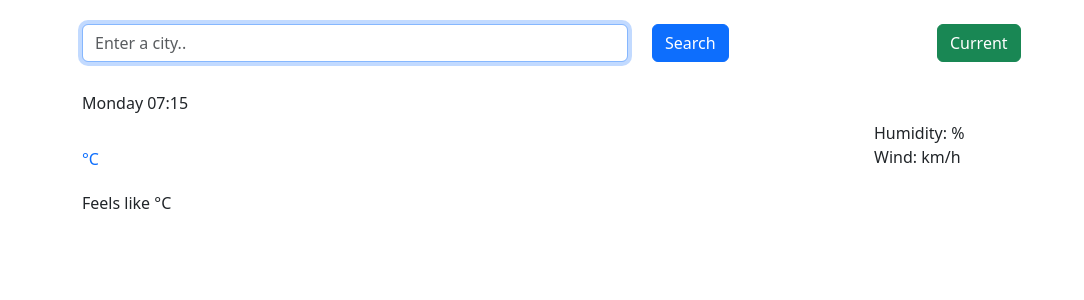
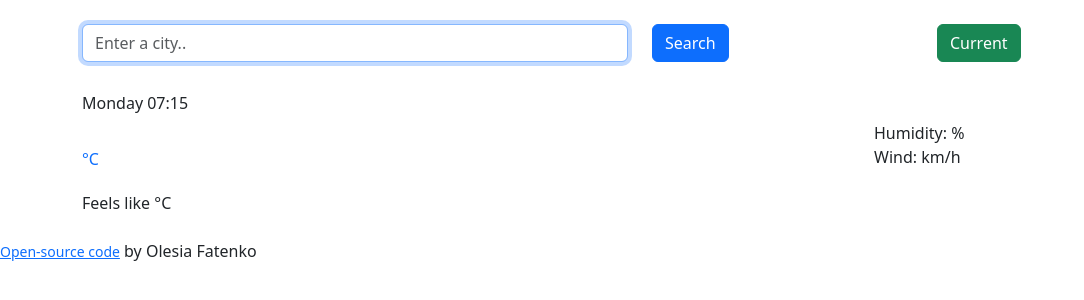
Before and after one commit to Folesia/weather-app, a plain HTML site: page index.html in a window 1280 px wide. Shown: the whole page, without its empty margins (0-1084 px from the left). Drawn offline with nearby package versions, Linux system fonts and the light colour scheme; no server answers.

Commit message:
add link to source-code

```diff
--- a/index.html
+++ b/index.html
@@ -78,6 +78,15 @@
         </div>
       </div>
     </div>
+    <br />
+    <div>
+      <small
+        ><a href="https://github.com/Folesia/weather-app" target="_blank"
+          >Open-source code</a
+        ></small
+      >
+      by Olesia Fatenko
+    </div>
 
     <script src="src/index.js"></script>
     <script
```
